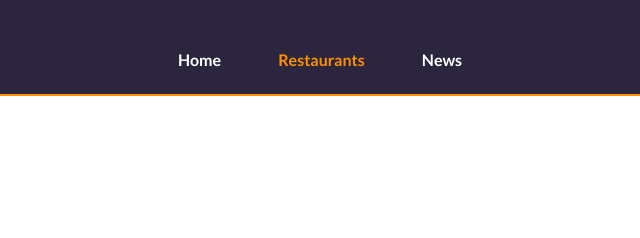
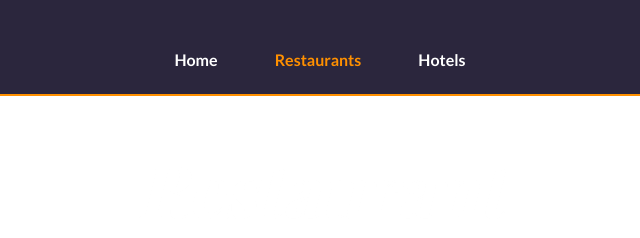
Before and after one commit to JacobS9090/travelguide.github.io, a plain HTML site: page restaurants.html in a window 1280 px wide. Shown: the part 195-433 px from the top of the page, 320-960 px from the left. Drawn offline with nearby package versions, Linux system fonts and the light colour scheme; some packages are replaced by stand-ins of ours; files that its build step writes are made by us from their sources; a script that the page names is missing; a web font is replaced by a local one.

Commit message:
Update restaurants.html

```diff
--- a/restaurants.html
+++ b/restaurants.html
@@ -34,7 +34,7 @@
 				<ul class="d-flex flex-row align-items-center justify-content-start">
 					<li><a href="index.html">Home</a></li>
 					<li class="active"><a href="restaurants.html">Restaurants</a></li>
-					<li><a href="hotels.html">News</a></li>
+					<li><a href="hotels.html">Hotels</a></li>
 				</ul>
 			</nav>
 
```
